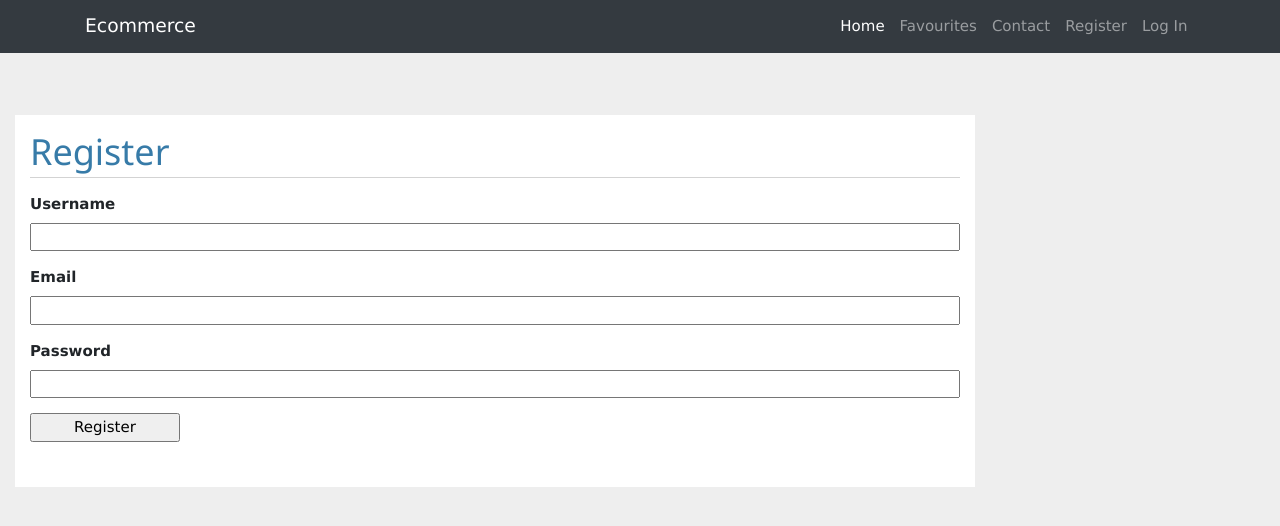
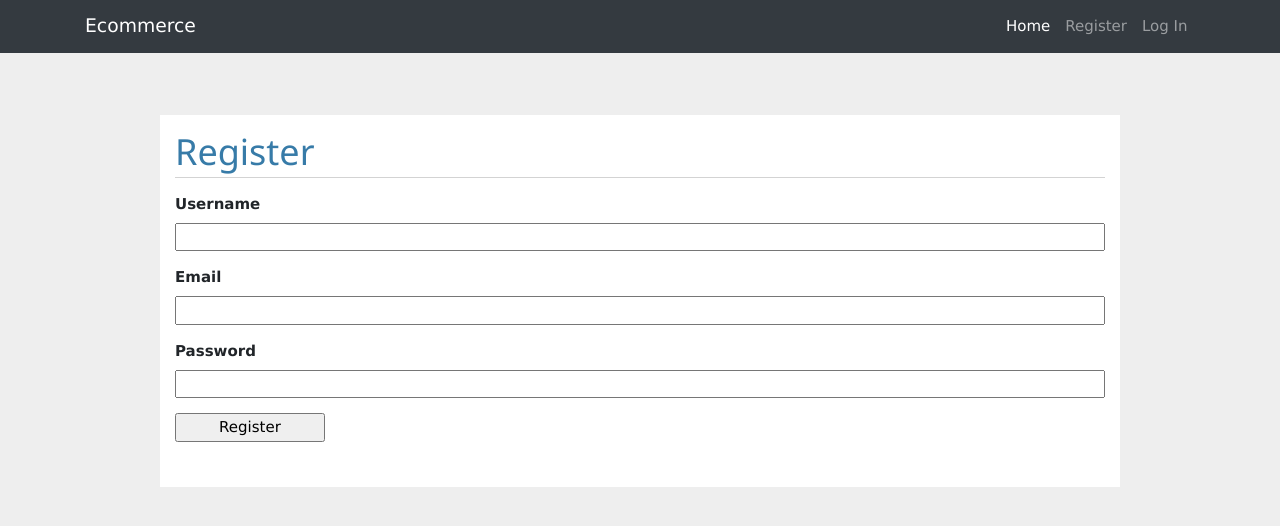
Before and after one commit to anjali-wq/Ecommerce, a Flask app: page /auth/register in a window 1280 px wide. Shown: the top 526 px of the page. Run offline with Flask 2, Linux system fonts and the light colour scheme; some libraries are stand-ins or nearby versions.

Commit message:
Changes made in page design

```diff
--- a/flaskr/templates/base.html
+++ b/flaskr/templates/base.html
@@ -28,15 +28,15 @@
 					</a>
 				</li>
 
-				<li class="nav-item">
+				<!--li class="nav-item">
 					<a class="nav-link" href="fav">Favourites</a>
 				</li>
 				<li class="nav-item">
 					<a class="nav-link" href="/contact">Contact</a>
-				</li>
+				</li-->
 
     {% if g.user %}
-      <li><span>{{ g.user['username'] }}</span>
+      <li><a class="nav-link" href="/">{{ g.user['username'] }}</a>
       <li><a class="nav-link" href="{{ url_for('auth.logout') }}">Log Out</a>
     {% else %}
       <li><a class="nav-link" href="{{ url_for('auth.register') }}">Register</a>
@@ -46,7 +46,8 @@
 	</div>
 
 </nav>
-<section class="content" style="margin-top: 100px;">
+<body style="margin:auto;margin-top: 100px">
+<section class="content">
   <header>
     {% block header %}{% endblock %}
   </header>
@@ -55,3 +56,4 @@
   {% endfor %}
   {% block content %}{% endblock %}
 </section>
+</body>
```
Also changed, not shown: flaskr/templates/auth/register.html (line endings or trailing spaces).
